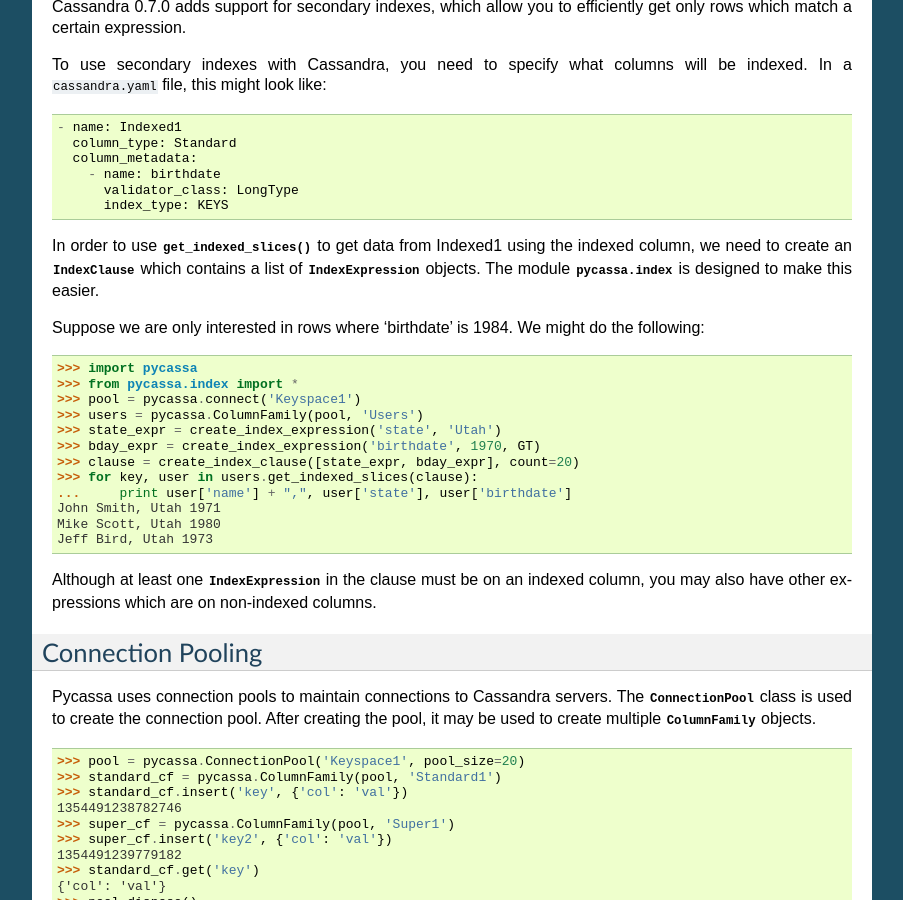
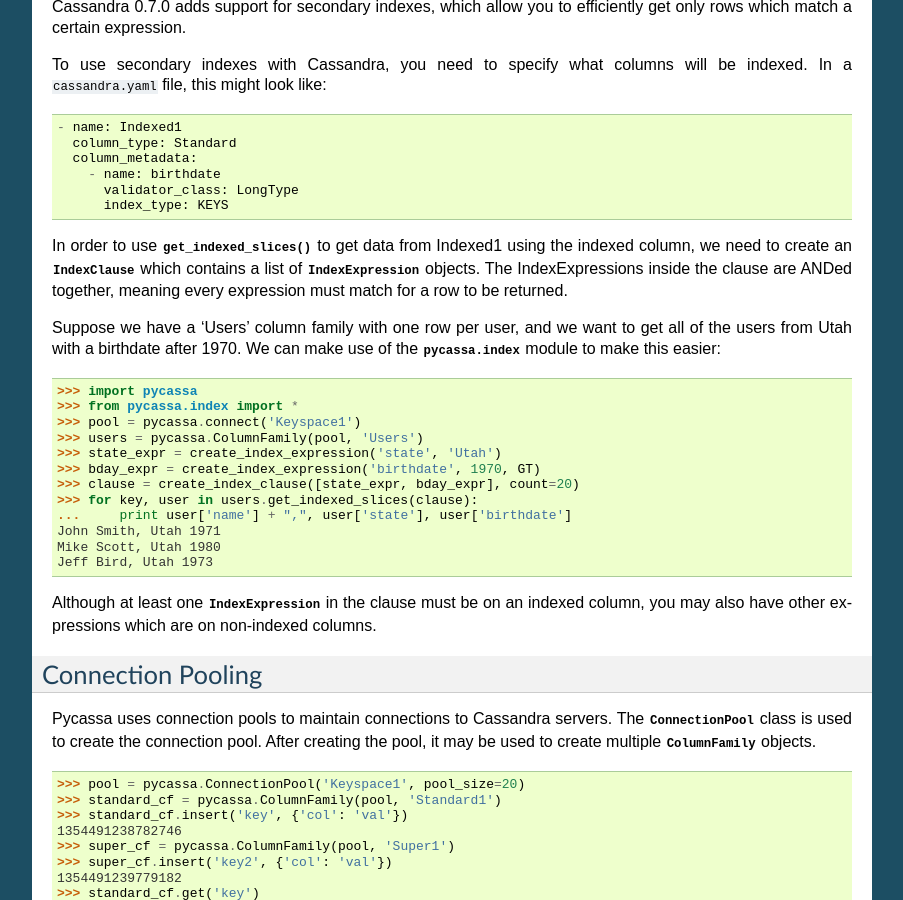
Before and after one commit to pycassa/pycassa, a Sphinx documentation site: the page built from doc/tutorial.rst, in a window 1280 px wide and 900 px high, scrolled down 5909 px. Shown: the whole window, without its empty margins (198-1101 px from the left). Built offline with Sphinx 7.4.7, drawn with Linux system fonts in a browser that asks for light colours.

Commit message:
Fix 2ary index example in tutorial

```diff
--- a/doc/tutorial.rst
+++ b/doc/tutorial.rst
@@ -421,11 +421,13 @@
 In order to use :meth:`~pycassa.columnfamily.ColumnFamily.get_indexed_slices()`
 to get data from Indexed1 using the indexed column, we need to create an
 :class:`~pycassa.cassandra.ttypes.IndexClause` which contains a list of
-:class:`~pycassa.cassandra.ttypes.IndexExpression` objects.  The module
-:mod:`pycassa.index` is designed to make this easier.
+:class:`~pycassa.cassandra.ttypes.IndexExpression` objects.  The IndexExpressions
+inside the clause are ANDed together, meaning every expression must match for
+a row to be returned.
 
-Suppose we are only interested in rows where 'birthdate' is 1984. We might do
-the following:
+Suppose we have a 'Users' column family with one row per user, and we
+want to get all of the users from Utah with a birthdate after 1970.
+We can make use of the :mod:`pycassa.index` module to make this easier:
 
 .. code-block:: python
 
```
